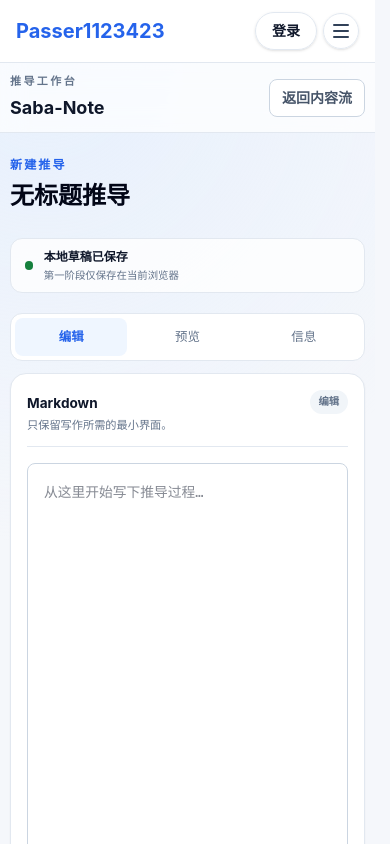
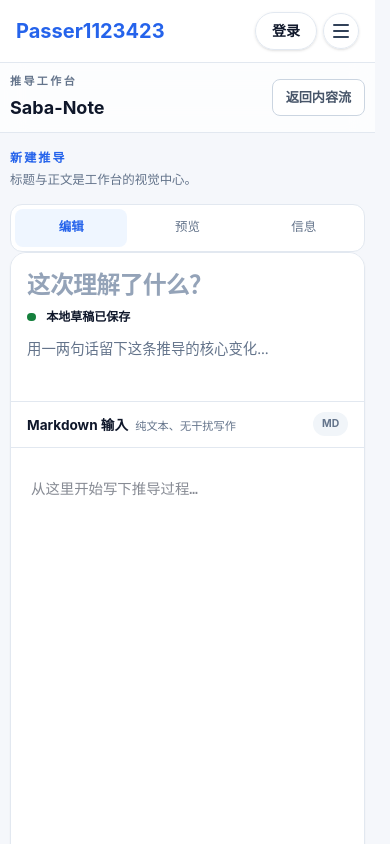
Before and after one commit to Passer1123423/personal-site, a React (Vite) app in the folder frontend/: page /saba-note/workspace in a window 390 px wide. Shown: the top 844 px of the page. Built offline with nearby package versions, Linux system fonts and the light colour scheme.

Commit message:
refactor: refine Saba-Note reading and workspace layouts

```diff
--- a/frontend/src/features/saba-note/components/MarkdownWorkspace.tsx
+++ b/frontend/src/features/saba-note/components/MarkdownWorkspace.tsx
@@ -16,13 +16,13 @@ export default function MarkdownWorkspace({
     <section
       className={`saba-note-editor-grid saba-note-mobile-panel-${mobilePanel}`}
     >
-      <div className="surface-card saba-note-editor-pane">
+      <div className="saba-note-editor-pane">
         <div className="saba-note-pane-heading">
           <div>
-            <span>Markdown</span>
-            <p>只保留写作所需的最小界面。</p>
+            <span>Markdown 输入</span>
+            <p>纯文本、无干扰写作</p>
           </div>
-          <span className="saba-note-pane-kicker">编辑</span>
+          <span className="saba-note-pane-kicker">MD</span>
         </div>
 
         <textarea
@@ -34,11 +34,11 @@ export default function MarkdownWorkspace({
         />
       </div>
 
-      <div className="surface-card saba-note-preview-pane">
+      <div className="saba-note-preview-pane">
         <div className="saba-note-pane-heading">
           <div>
             <span>实时预览</span>
-            <p>以最终阅读页的排版呈现。</p>
+            <p>接近最终阅读排版</p>
           </div>
           <span className="saba-note-pane-kicker">预览</span>
         </div>
--- a/frontend/src/features/saba-note/pages/SabaNoteWorkspacePage.tsx
+++ b/frontend/src/features/saba-note/pages/SabaNoteWorkspacePage.tsx
@@ -69,11 +69,11 @@ export default function SabaNoteWorkspacePage() {
     : null;
 
   const informationPanel = (
-    <section className="surface-card saba-note-workspace-information">
+    <aside className="saba-note-workspace-information">
       <div className="saba-note-pane-heading">
         <div>
-          <span>推导信息</span>
-          <p>结构只用于补充内容语境。</p>
+          <span>内容属性</span>
+          <p>结构只用于补充语境</p>
         </div>
         {selectedCategory && (
           <span className="saba-note-pane-kicker">
@@ -83,26 +83,6 @@ export default function SabaNoteWorkspacePage() {
       </div>
 
       <div className="saba-note-workspace-fields">
-        <label className="saba-note-field saba-note-field-title">
-          <span>标题</span>
-          <input
-            className="admin-input"
-            value={draft.title}
-            onChange={(event) => update("title", event.target.value)}
-            placeholder="这次理解了什么？"
-          />
-        </label>
-
-        <label className="saba-note-field saba-note-field-summary">
-          <span>Summary</span>
-          <textarea
-            className="admin-textarea"
-            value={draft.summary}
-            onChange={(event) => update("summary", event.target.value)}
-            placeholder="用一两句话留下这条推导的核心变化。"
-          />
-        </label>
-
         <label className="saba-note-field">
           <span>状态</span>
           <SearchablePicker
@@ -141,7 +121,7 @@ export default function SabaNoteWorkspacePage() {
           />
         </div>
       </div>
-    </section>
+    </aside>
   );
 
   return (
@@ -155,37 +135,18 @@ export default function SabaNoteWorkspacePage() {
               ? `/saba-note/derivation/${source.id}`
               : "/saba-note"
           }
-          className="admin-button-secondary px-3 py-2 text-sm font-semibold"
+          className="saba-note-reader-action"
         >
           {source ? "返回阅读" : "返回内容流"}
         </Link>
       }
     >
       <header className="saba-note-workspace-header">
-        <div>
+        <div className="saba-note-workspace-heading">
           <p className="saba-note-eyebrow">
             {source ? "继续推导" : "新建推导"}
           </p>
-          <h1>{draft.title || "无标题推导"}</h1>
-        </div>
-
-        <div
-          className={`saba-note-save-state saba-note-save-state-${saveStatus}`}
-          aria-live="polite"
-        >
-          <span />
-          <div>
-            <strong>{SAVE_STATUS_TEXT[saveStatus]}</strong>
-            <small>
-              {savedAt
-                ? `最近保存 ${savedAt.toLocaleTimeString("zh-CN", {
-                    hour: "2-digit",
-                    minute: "2-digit",
-                    second: "2-digit",
-                  })}`
-                : "第一阶段仅保存在当前浏览器"}
-            </small>
-          </div>
+          <p>标题与正文是工作台的视觉中心。</p>
         </div>
       </header>
 
@@ -208,6 +169,52 @@ export default function SabaNoteWorkspacePage() {
         ))}
       </div>
 
+      <section className="surface-card saba-note-workspace-canvas">
+        <header className="saba-note-writing-header">
+          <div className="saba-note-writing-title-row">
+            <input
+              className="saba-note-title-input"
+              value={draft.title}
+              onChange={(event) => update("title", event.target.value)}
+              placeholder="这次理解了什么？"
+            />
+
+            <div
+              className={`saba-note-save-state saba-note-save-state-${saveStatus}`}
+              aria-live="polite"
+            >
+              <span />
+              <div>
+                <strong>{SAVE_STATUS_TEXT[saveStatus]}</strong>
+                <small>
+                  {savedAt
+                    ? `最近保存 ${savedAt.toLocaleTimeString("zh-CN", {
+                        hour: "2-digit",
+                        minute: "2-digit",
+                        second: "2-digit",
+                      })}`
+                    : "仅保存在当前浏览器"}
+                </small>
+              </div>
+            </div>
+          </div>
+
+          <textarea
+            className="saba-note-summary-input"
+            value={draft.summary}
+            onChange={(event) => update("summary", event.target.value)}
+            placeholder="用一两句话留下这条推导的核心变化…"
+            rows={2}
+          />
+        </header>
+
+        <div className="saba-note-workspace-body">
+          <MarkdownWorkspace
+            value={draft.contentMd}
+            onChange={(value) => update("contentMd", value)}
+            mobilePanel={mobilePanel}
+          />
+
           <div
             className={
               mobilePanel === "info"
@@ -217,12 +224,8 @@ export default function SabaNoteWorkspacePage() {
           >
             {informationPanel}
           </div>
-
-      <MarkdownWorkspace
-        value={draft.contentMd}
-        onChange={(value) => update("contentMd", value)}
-        mobilePanel={mobilePanel}
-      />
+        </div>
+      </section>
     </SabaNoteShell>
   );
 }
--- a/frontend/src/features/saba-note/saba-note.css
+++ b/frontend/src/features/saba-note/saba-note.css
@@ -1,18 +1,16 @@
 .saba-note-shell {
   min-height: 100vh;
-  background:
-    radial-gradient(circle at 12% 0%, rgb(219 234 254 / 0.55), transparent 30rem),
-    var(--color-page-bg);
+  background: var(--color-page-bg);
   color: var(--color-text-main);
 }
 
 .saba-note-container {
-  width: min(100% - 2rem, 64rem);
+  width: min(100% - 2rem, 78rem);
   margin-inline: auto;
 }
 
 .saba-note-container-wide {
-  width: min(100% - 2rem, 94rem);
+  width: min(100% - 2rem, 96rem);
 }
 
 .saba-note-module-header {
@@ -53,15 +51,18 @@
 }
 
 .saba-note-overview-search {
-  max-width: 42rem;
-  margin-top: 2rem;
-  padding-block: 0.75rem;
+  width: 100%;
+  padding-block: 0.62rem;
   box-shadow: var(--shadow-card);
 }
 
 .saba-note-filter-bar {
   display: grid;
-  grid-template-columns: minmax(0, 16rem) minmax(0, 16rem) 1fr;
+  grid-template-columns:
+    minmax(18rem, 1.8fr)
+    minmax(11rem, 0.75fr)
+    minmax(11rem, 0.75fr)
+    auto;
   gap: 1rem;
   align-items: end;
   border-top: 1px solid var(--color-border-soft);
@@ -88,6 +89,10 @@
   padding-bottom: 0.5rem;
   color: var(--color-text-soft);
   font-size: 0.8rem;
+}
+
+.saba-note-search-control {
+  min-width: 0;
 }
 
 .saba-note-flow-count strong {
@@ -212,11 +217,20 @@
   display: flex;
   justify-content: space-between;
   gap: 1rem;
-  margin-top: 1.35rem;
-  padding-top: 1rem;
-  border-top: 1px solid var(--color-border-soft);
+  margin-top: 1rem;
   color: var(--color-text-soft);
   font-size: 0.78rem;
+}
+
+.saba-note-date-stamp {
+  display: inline-flex;
+  align-items: center;
+  gap: 0.35rem;
+  border: 1px solid var(--color-border-soft);
+  border-radius: 9999px;
+  background: var(--color-panel-soft-bg);
+  padding: 0.28rem 0.62rem;
+  line-height: 1;
 }
 
 .saba-note-state {
@@ -262,12 +276,11 @@
 }
 
 .saba-note-reading-page {
-  max-width: 48rem;
-  margin-inline: auto;
-  padding: 4rem 0;
+  padding: 1.5rem 0 2rem;
 }
 
 .saba-note-article-header {
+  grid-column: 1 / -1;
   padding: 2rem 0 2.5rem;
   border-bottom: 1px solid var(--color-border-soft);
 }
@@ -296,7 +309,128 @@
 }
 
 .saba-note-article-body {
-  padding: 2.75rem 0;
+  min-width: 0;
+  overflow: hidden;
+  padding: 2.5rem 2.75rem 3.5rem;
+}
+
+.saba-note-reader-action {
+  border: 1px solid var(--color-border-control);
+  border-radius: var(--radius-control-sm);
+  background: var(--color-panel-bg);
+  padding: 0.5rem 0.8rem;
+  color: var(--color-text-muted);
+  font-size: 0.82rem;
+  font-weight: 650;
+  transition: 150ms ease;
+}
+
+.saba-note-reader-action:hover {
+  border-color: var(--color-accent-border-strong);
+  color: var(--color-accent);
+}
+
+.saba-note-reader-frame {
+  display: grid;
+  grid-template-columns: minmax(0, 1fr) 230px;
+  margin-top: 1rem;
+  overflow: visible;
+}
+
+.saba-note-reader-frame .saba-note-article-header {
+  padding: 1.8rem 2.75rem 1.6rem;
+}
+
+.saba-note-reader-body {
+  grid-column: 1 / -1;
+  display: grid;
+  grid-template-columns: minmax(0, 1fr) 230px;
+}
+
+.saba-note-reader-markdown {
+  max-width: 760px;
+  margin-inline: auto;
+  font-family: var(--font-reading);
+  font-size: 1.02rem;
+  line-height: 2;
+}
+
+.saba-note-reader-sidebar {
+  position: sticky;
+  top: 0.75rem;
+  align-self: start;
+  max-height: calc(100dvh - 1.5rem);
+  overflow: hidden;
+  border-left: 1px solid var(--color-border-soft);
+  background: var(--color-panel-bg);
+}
+
+.saba-note-reader-toc {
+  padding: 1.5rem 1rem 1rem;
+}
+
+.saba-note-reader-toc-title {
+  color: var(--color-text-main);
+  font-size: 0.88rem;
+  font-weight: 700;
+}
+
+.saba-note-reader-toc-list {
+  display: grid;
+  gap: 0.2rem;
+  max-height: calc(100dvh - 11rem);
+  margin-top: 1rem;
+  overflow-y: auto;
+  padding-right: 0.25rem;
+}
+
+.saba-note-reader-toc-list > p {
+  color: var(--color-text-soft);
+  font-size: 0.78rem;
+  line-height: 1.6;
+}
+
+.saba-note-toc-link {
+  display: block;
+  border-left: 2px solid transparent;
+  padding: 0.38rem 0.3rem 0.38rem 0.65rem;
+  color: var(--color-text-muted);
+  font-size: 0.82rem;
+  line-height: 1.45;
+  transition: 150ms ease;
+}
+
+.saba-note-toc-link:hover {
+  border-left-color: var(--color-accent-border-strong);
+  background: var(--color-panel-soft-bg);
+  color: var(--color-accent);
+}
+
+.saba-note-toc-link-child {
+  padding-left: 1.15rem;
+  color: var(--color-text-soft);
+  font-size: 0.76rem;
+}
+
+.saba-note-reader-toc-footer {
+  display: grid;
+  gap: 0.2rem;
+  margin-top: 1.25rem;
+  border-top: 1px solid var(--color-border-soft);
+  padding-top: 1rem;
+}
+
+.saba-note-reader-toc-footer span {
+  color: var(--color-text-soft);
+  font-size: 0.68rem;
+}
+
+.saba-note-reader-toc-footer strong {
+  overflow: hidden;
+  color: var(--color-accent);
+  font-size: 0.8rem;
+  text-overflow: ellipsis;
+  white-space: nowrap;
 }
 
 .saba-markdown {
@@ -414,18 +548,70 @@
   justify-content: space-between;
   gap: 1.5rem;
   align-items: center;
-  padding: 2rem 0 1.25rem;
+  padding: 1.25rem 0 0.85rem;
 }
 
-.saba-note-workspace-header h1 {
-  max-width: 48rem;
-  margin-top: 0.3rem;
+.saba-note-workspace-heading > p:last-child {
+  margin-top: 0.25rem;
+  color: var(--color-text-soft);
+  font-size: 0.78rem;
+}
+
+.saba-note-workspace-canvas {
+  height: min(56rem, calc(100dvh - 9rem));
+  min-height: 42rem;
   overflow: hidden;
+  border-radius: var(--radius-card-large);
+}
+
+.saba-note-writing-header {
+  border-bottom: 1px solid var(--color-border-soft);
+  background: var(--color-panel-bg);
+  padding: 1.15rem 1.5rem 1rem;
+}
+
+.saba-note-writing-title-row {
+  display: flex;
+  min-width: 0;
+  align-items: center;
+  gap: 1.25rem;
+}
+
+.saba-note-title-input {
+  min-width: 0;
+  flex: 1;
+  border: 0;
+  outline: 0;
+  background: transparent;
   color: var(--color-text-strong);
-  font-size: clamp(1.5rem, 4vw, 2.2rem);
-  font-weight: 750;
-  text-overflow: ellipsis;
-  white-space: nowrap;
+  font-family: var(--font-sans);
+  font-size: clamp(1.5rem, 2.4vw, 2.25rem);
+  font-weight: 720;
+  letter-spacing: -0.035em;
+  line-height: 1.25;
+}
+
+.saba-note-title-input::placeholder {
+  color: #94a3b8;
+}
+
+.saba-note-summary-input {
+  display: block;
+  width: min(100%, 60rem);
+  min-height: 2.4rem;
+  margin-top: 0.55rem;
+  resize: none;
+  border: 0;
+  outline: 0;
+  background: transparent;
+  color: var(--color-text-muted);
+  font-family: var(--font-sans);
+  font-size: 0.9rem;
+  line-height: 1.65;
+}
+
+.saba-note-summary-input::placeholder {
+  color: var(--color-text-soft);
 }
 
 .saba-note-save-state {
@@ -433,10 +619,7 @@
   flex: 0 0 auto;
   gap: 0.65rem;
   align-items: center;
-  border: 1px solid var(--color-border-soft);
-  border-radius: 9999px;
-  background: rgb(255 255 255 / 0.8);
-  padding: 0.55rem 0.85rem;
+  padding: 0.35rem 0;
 }
 
 .saba-note-save-state > span {
@@ -478,7 +661,18 @@
 }
 
 .saba-note-workspace-information {
+  height: 100%;
+  overflow-y: auto;
+  border-left: 1px solid var(--color-border-soft);
+  background: var(--color-panel-soft-bg);
   padding: 1.1rem 1.25rem;
+}
+
+.saba-note-workspace-body {
+  display: grid;
+  grid-template-columns: minmax(0, 1fr) 18.5rem;
+  height: calc(100% - 7.6rem);
+  min-height: 0;
 }
 
 .saba-note-pane-heading {
@@ -513,8 +707,8 @@
 
 .saba-note-workspace-fields {
   display: grid;
-  grid-template-columns: minmax(12rem, 1.4fr) minmax(14rem, 1.6fr) minmax(10rem, 0.8fr) minmax(12rem, 1fr);
-  gap: 1rem;
+  grid-template-columns: 1fr;
+  gap: 1.15rem;
   align-items: start;
   padding-top: 1rem;
 }
@@ -532,13 +726,9 @@
   line-height: 1.55;
 }
 
-.saba-note-field-tags {
-  grid-column: 1 / -1;
-}
-
 .saba-note-tag-picker {
   display: grid;
-  grid-template-columns: minmax(12rem, 18rem) 1fr;
+  grid-template-columns: 1fr;
   gap: 0.75rem;
   align-items: center;
 }
@@ -571,10 +761,10 @@
 .saba-note-editor-grid {
   display: grid;
   grid-template-columns: repeat(2, minmax(0, 1fr));
-  gap: 1rem;
-  height: min(50rem, calc(100vh - 23rem));
-  min-height: 32rem;
-  padding: 1rem 0 2rem;
+  min-width: 0;
+  min-height: 0;
+  height: 100%;
+  background: var(--color-panel-bg);
 }
 
 .saba-note-editor-pane,
@@ -584,26 +774,49 @@
   min-height: 0;
   flex-direction: column;
   overflow: hidden;
-  padding: 1rem;
+  background: var(--color-panel-bg);
+}
+
+.saba-note-editor-pane {
+  border-right: 1px solid var(--color-border-soft);
 }
 
 .saba-note-markdown-input {
   min-height: 0;
   flex: 1;
-  margin-top: 1rem;
   resize: none;
-  padding: 1rem;
+  border: 0;
+  border-radius: 0;
+  padding: 1.75rem clamp(1.25rem, 3vw, 3rem) 4rem;
+  background: var(--color-panel-bg);
   font-family: ui-monospace, SFMono-Regular, Menlo, Monaco, Consolas, monospace;
-  font-size: 0.86rem;
-  line-height: 1.75;
+  font-size: 0.9rem;
+  line-height: 1.85;
 }
 
 .saba-note-preview-scroll {
   min-height: 0;
   flex: 1;
   overflow-y: auto;
-  margin-top: 1rem;
-  padding: 0.5rem 1rem 2rem;
+  padding: 1.75rem clamp(1.25rem, 3vw, 3rem) 4rem;
+}
+
+.saba-note-editor-pane > .saba-note-pane-heading,
+.saba-note-preview-pane > .saba-note-pane-heading {
+  flex: 0 0 auto;
+  align-items: center;
+  padding: 0.65rem 1rem;
+}
+
+.saba-note-editor-pane > .saba-note-pane-heading p,
+.saba-note-preview-pane > .saba-note-pane-heading p {
+  display: inline;
+  margin-left: 0.45rem;
+}
+
+.saba-note-information-wrap {
+  min-width: 0;
+  min-height: 0;
 }
 
 .saba-note-mobile-tabs {
@@ -619,26 +832,30 @@
     grid-template-columns: repeat(2, minmax(0, 1fr));
   }
 
+  .saba-note-search-control {
+    grid-column: 1 / -1;
+  }
+
   .saba-note-flow-count {
     grid-column: 1 / -1;
     justify-content: flex-start;
   }
 
-  .saba-note-workspace-fields {
-    grid-template-columns: repeat(2, minmax(0, 1fr));
-  }
-
-  .saba-note-field-tags {
-    grid-column: 1 / -1;
-  }
-
-  .saba-note-tag-picker {
+  .saba-note-reader-frame,
+  .saba-note-reader-body {
     grid-template-columns: 1fr;
   }
 
-  .saba-note-editor-grid {
-    height: auto;
-    min-height: 38rem;
+  .saba-note-reader-sidebar {
+    display: none;
+  }
+
+  .saba-note-reader-frame .saba-note-article-header {
+    padding-inline: 2rem;
+  }
+
+  .saba-note-workspace-body {
+    grid-template-columns: minmax(0, 1fr) 16.5rem;
   }
 }
 
@@ -661,6 +878,10 @@
     grid-template-columns: 1fr;
   }
 
+  .saba-note-search-control {
+    grid-column: auto;
+  }
+
   .saba-note-flow-count {
     grid-column: auto;
   }
@@ -671,26 +892,60 @@
   }
 
   .saba-note-reading-page {
-    padding: 2.5rem 0;
+    padding: 1rem 0 1.5rem;
   }
 
-  .saba-note-article-header {
-    padding-top: 1.5rem;
+  .saba-note-reader-frame {
+    margin-inline: -0.625rem;
+    border-right: 0;
+    border-left: 0;
+    border-radius: 0;
+  }
+
+  .saba-note-reader-frame .saba-note-article-header {
+    padding: 1.5rem 1.25rem;
   }
 
   .saba-note-article-body {
-    padding-top: 2rem;
+    padding: 1.75rem 1.15rem 2.5rem;
+  }
+
+  .saba-note-reader-markdown,
+  .saba-note-reader-markdown p {
+    font-size: 1.08rem;
+    line-height: 2.05;
   }
 
   .saba-note-workspace-header {
+    padding-top: 1rem;
+  }
+
+  .saba-note-workspace-canvas {
+    height: 48rem;
+    min-height: 0;
+    border-radius: var(--radius-card);
+  }
+
+  .saba-note-writing-header {
+    padding: 1rem;
+  }
+
+  .saba-note-writing-title-row {
     align-items: flex-start;
     flex-direction: column;
-    padding-top: 1.4rem;
+    gap: 0.45rem;
+  }
+
+  .saba-note-title-input {
+    width: 100%;
   }
 
   .saba-note-save-state {
-    width: 100%;
-    border-radius: var(--radius-control);
+    padding-block: 0.15rem;
+  }
+
+  .saba-note-save-state small {
+    display: none;
   }
 
   .saba-note-mobile-tabs {
@@ -718,30 +973,31 @@
 
   .saba-note-information-wrap {
     display: none;
-    padding-top: 0.75rem;
+    height: 100%;
   }
 
   .saba-note-information-wrap.mobile-active {
     display: block;
   }
 
-  .saba-note-workspace-fields {
-    grid-template-columns: 1fr;
+  .saba-note-workspace-body {
+    display: block;
+    height: calc(100% - 8.5rem);
   }
 
-  .saba-note-field-tags {
-    grid-column: auto;
+  .saba-note-workspace-information {
+    border-left: 0;
   }
 
   .saba-note-editor-grid {
     display: block;
-    min-height: 37rem;
-    padding-top: 0.75rem;
+    min-height: 0;
   }
 
   .saba-note-editor-pane,
   .saba-note-preview-pane {
-    height: 37rem;
+    height: 100%;
+    border-right: 0;
   }
 
   .saba-note-mobile-panel-edit .saba-note-preview-pane,
@@ -752,11 +1008,10 @@
   }
 
   .saba-note-mobile-panel-info {
-    min-height: 0;
-    padding: 0;
+    height: 0;
   }
 
   .saba-note-preview-scroll {
-    padding-inline: 0.25rem;
+    padding: 1.35rem 1rem 3rem;
   }
 }
```
Also changed, not shown: frontend/src/App.tsx (+11 -1 lines), frontend/src/features/saba-note/components/DerivationCard.tsx (+6 -2 lines), frontend/src/features/saba-note/components/SabaMarkdownContent.tsx (+39 -2 lines), frontend/src/features/saba-note/pages/SabaNoteDerivationPage.tsx (+45 -6 lines), frontend/src/features/saba-note/pages/SabaNoteOverviewPage.tsx (+10 -6 lines), frontend/src/features/saba-note/utils/markdown.ts (added, +52 -0 lines). Lines whose indentation alone changed are shown as unchanged.
